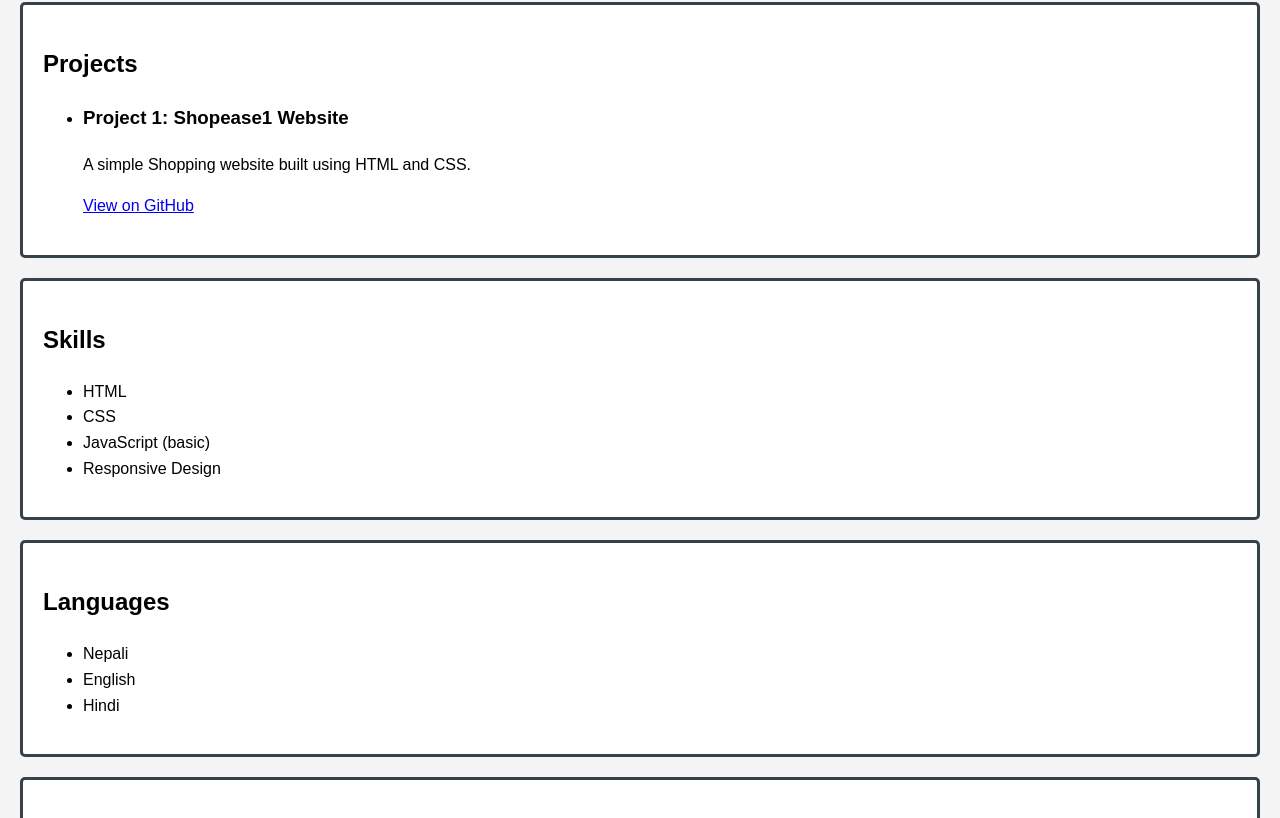
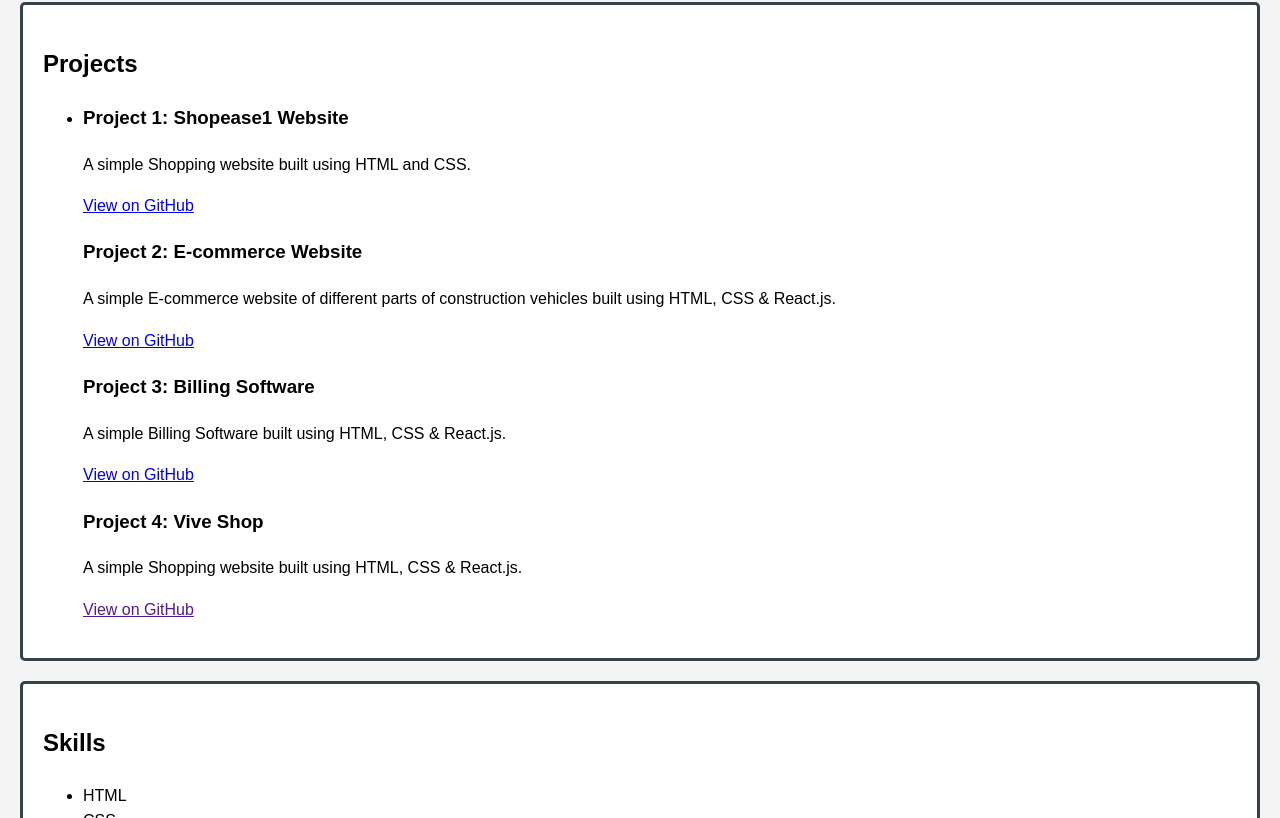
Before and after one commit to iampratyushgit/My-Portfolio, a plain HTML site: page index.html in a window 1280 px wide. Shown: the part 621-1439 px from the top of the page. Drawn offline with Linux system fonts and the light colour scheme.

Commit message:
Add additional projects to portfolio section

```diff
--- a/index.html
+++ b/index.html
@@ -38,6 +38,15 @@
                 <h3>Project 1: Shopease1 Website</h3>
                 <p>A simple Shopping website built using HTML and CSS.</p>
                 <a href="https://github.com/iampratyushgit/Shopease1.git" target="_blank">View on GitHub</a>
+                <h3>Project 2: E-commerce Website</h3>
+                <p>A simple E-commerce website of different parts of construction vehicles built using HTML, CSS & React.js.</p>
+                <a href="https://github.com/iampratyushgit/Sagarmatha.git" target="_blank">View on GitHub</a>
+                <h3>Project 3: Billing Software</h3>
+                <p>A simple Billing Software built using HTML, CSS & React.js.</p>
+                <a href="https://github.com/iampratyushgit/bills.git" target="_blank">View on GitHub</a>
+                <h3>Project 4: Vive Shop</h3>
+                <p>A simple Shopping website built using HTML, CSS & React.js.</p>
+                <a href="" target="_blank">View on GitHub</a>
             </li>
         </ul>
     </section>
```
